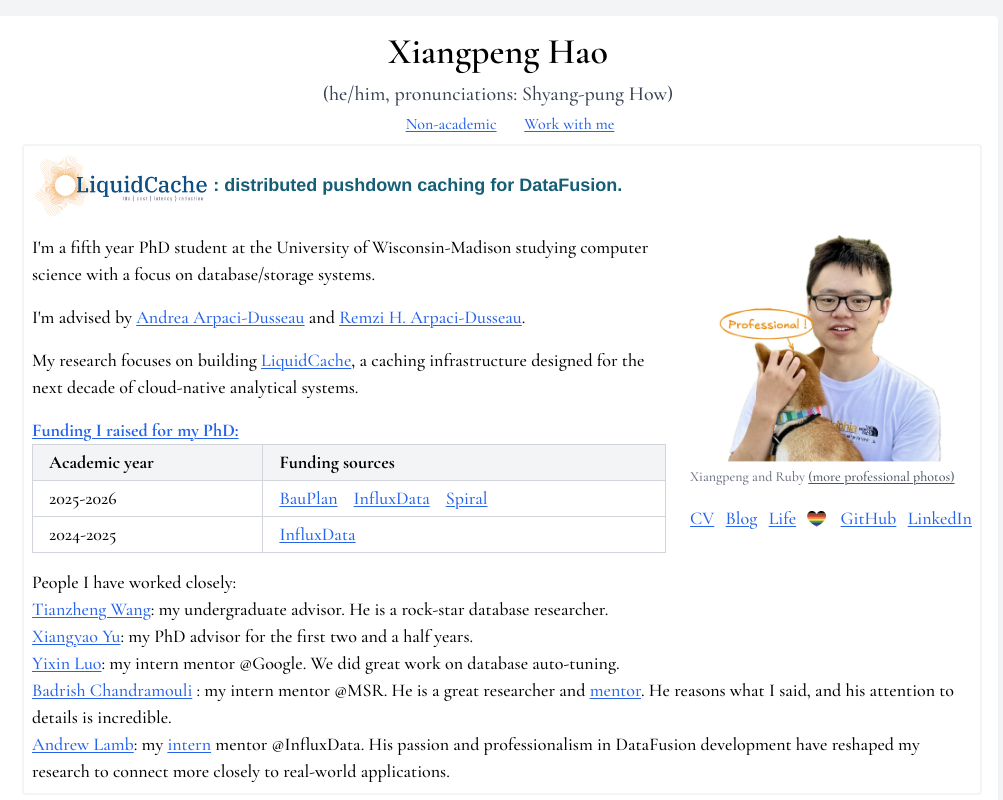
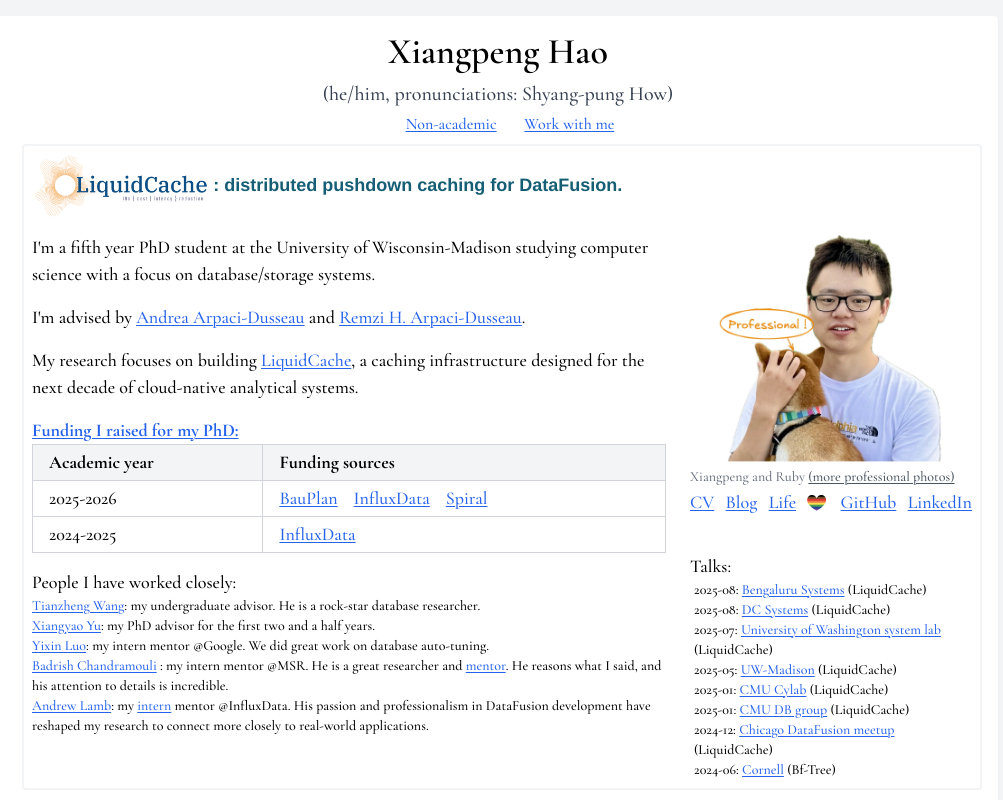
Before and after one commit to XiangpengHao/website, a SvelteKit app: page / in a window 1280 px wide. Shown: the top 800 px of the page, without its empty margins (142-1145 px from the left). Built offline with nearby package versions, Linux system fonts and the light colour scheme.

Commit message:
update talks

```diff
--- a/src/routes/+page.svelte
+++ b/src/routes/+page.svelte
@@ -73,7 +73,6 @@
 													<a href="https://www.bauplanlabs.com">BauPlan</a>
 													<a href="https://www.influxdata.com"> InfluxData </a>
 													<a href="https://spiraldb.com">Spiral</a>
-													<!-- <a href="https://www.titletowntech.com">TitleTownTech</a> -->
 												</div>
 											</td>
 										</tr>
@@ -98,7 +97,7 @@
 							>Xiangpeng and Ruby <a href={Ruby} class="text-gray-600">(more professional photos)</a
 							></span
 						>
-						<div class="flex flex-wrap justify-between mt-4 gap-2">
+						<div class="flex flex-wrap justify-between gap-2">
 							<div><a href={cv}>CV</a></div>
 							<div><a href="https://blog.xiangpeng.systems">Blog</a></div>
 							<div class="flex items-center gap-2">
@@ -113,24 +112,25 @@
 					</div>
 				</div>
 
-				<div class="mt-4">
-					People I have worked closely:
+				<div class="flex flex-col md:flex-row">
+					<div class="mt-4 md:basis-[70%] md:max-w-[70%] md:pr-6">
+						<div>People I have worked closely:</div>
+						<div class="text-sm">
+							<a href="https://www.cs.sfu.ca/~tzwang/">Tianzheng Wang</a>: my undergraduate advisor.
+							He is a rock-star database researcher.
 							<br />
-					<a href="https://www.cs.sfu.ca/~tzwang/">Tianzheng Wang</a>: my undergraduate advisor. He
-					is a rock-star database researcher.
+							<a href="https://pages.cs.wisc.edu/~yxy/">Xiangyao Yu</a>: my PhD advisor for the
+							first two and a half years.
 							<br />
-					<a href="https://pages.cs.wisc.edu/~yxy/">Xiangyao Yu</a>: my PhD advisor for the first
-					two and a half years.
-					<br />
-					<a href="https://www.cs.cmu.edu/~yixinluo/">Yixin Luo</a>: my intern mentor @Google. We
-					did great work on database auto-tuning.
+							<a href="https://www.cs.cmu.edu/~yixinluo/">Yixin Luo</a>: my intern mentor @Google.
+							We did great work on database auto-tuning.
 							<br />
 							<a href="https://www.microsoft.com/en-us/research/people/badrishc/"
 								>Badrish Chandramouli</a
 							>
 							: my intern mentor @MSR. He is a great researcher and
-					<a href="https://blog.xiangpeng.systems/posts/good-advisor/">mentor</a>. He reasons what I
-					said, and his attention to details is incredible.
+							<a href="https://blog.xiangpeng.systems/posts/good-advisor/">mentor</a>. He reasons
+							what I said, and his attention to details is incredible.
 							<br />
 							<a href="http://andrew.nerdnetworks.org">Andrew Lamb</a>: my
 							<a href="https://blog.xiangpeng.systems/posts/working-at-influxdata/">intern</a>
@@ -138,8 +138,42 @@
 							my research to connect more closely to real-world applications.
 							<br />
 						</div>
-
-				<!-- Many other people helped me along the way, I'm grateful for all of them. -->
+					</div>
+					<div class="md:basis-[30%] md:max-w-[30%]">
+						<div>Talks:</div>
+						<ol class="pl-1 overflow-y-auto max-h-[300px] text-sm">
+							<li>
+								2025-08: <a href="https://www.linkedin.com/company/bengaluru-systems/">
+									Bengaluru Systems</a
+								> (LiquidCache)
+							</li>
+							<li>
+								2025-08: <a href="https://dcsystems.wtf">DC Systems</a> (LiquidCache)
+							</li>
+							<li>
+								2025-07: <a href="https://syslab.cs.washington.edu"
+									>University of Washington system lab</a
+								> (LiquidCache)
+							</li>
+							<li>
+								2025-05: <a href="https://madsystems.cs.wisc.edu">UW-Madison</a> (LiquidCache)
+							</li>
+							<li>
+								2025-01: <a href="https://www.cylab.cmu.edu">CMU Cylab</a> (LiquidCache)
+							</li>
+							<li>
+								2025-01: <a href="https://db.cs.cmu.edu">CMU DB group</a> (LiquidCache)
+							</li>
+							<li>
+								2024-12: <a href="https://lu.ma/eq5myc5i">Chicago DataFusion meetup</a> (LiquidCache)
+							</li>
+							<li>
+								2024-06: <a href="https://cornelldb.github.io/dbgrouphp/">Cornell</a>
+								(Bf-Tree)
+							</li>
+						</ol>
+					</div>
+				</div>
 			</div>
 		</div>
 
@@ -276,4 +310,9 @@
 	.papers {
 		border-color: rgba(103, 22, 22, 0.15); /* red-500 @ 15% */
 	}
+
+	ol li {
+		padding: 0;
+		margin: 0;
+	}
 </style>
```
Lines whose indentation alone changed are shown as unchanged.
